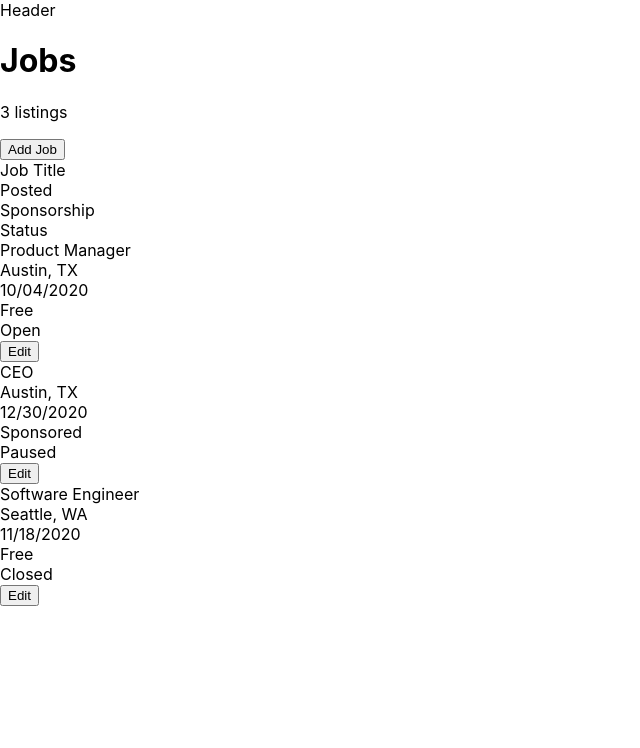
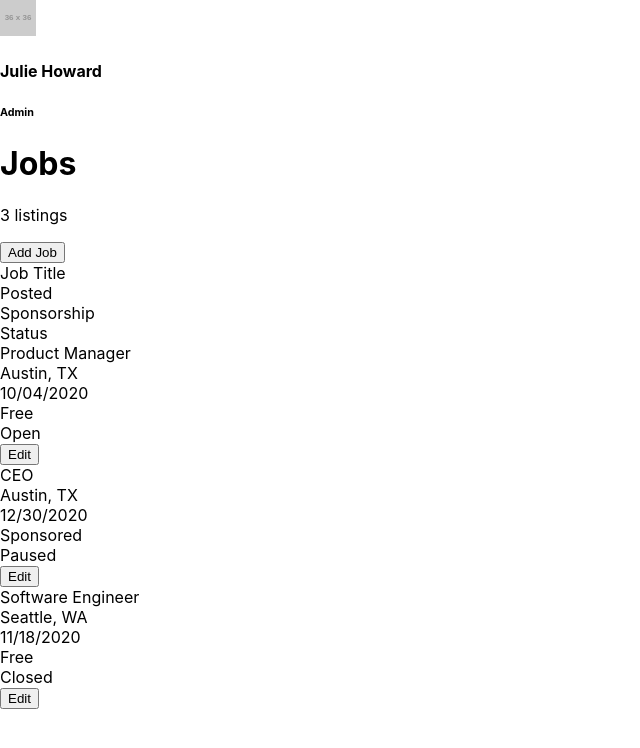
Before and after one commit to christinakerr/frontend-exercise, a React (Create React App) app: page / in a window 1280 px wide. Shown: the top 748 px of the page, without its empty margins (0-640 px from the left). Built offline with nearby package versions, Linux system fonts and the light colour scheme.

Commit message:
Added basic HTML to header

```diff
--- a/public/index.html
+++ b/public/index.html
@@ -2,42 +2,17 @@
 <html lang="en">
   <head>
     <meta charset="utf-8" />
-    <link rel="icon" href="%PUBLIC_URL%/favicon.ico" />
     <meta name="viewport" content="width=device-width, initial-scale=1" />
     <meta name="theme-color" content="#000000" />
     <meta
       name="description"
-      content="Web site created using create-react-app"
+      content="Christi Kerr Coding Exercise - Job List"
     />
-    <link rel="apple-touch-icon" href="%PUBLIC_URL%/logo192.png" />
-    <!--
-      manifest.json provides metadata used when your web app is installed on a
-      user's mobile device or desktop. See https://developers.google.com/web/fundamentals/web-app-manifest/
-    -->
-    <link rel="manifest" href="%PUBLIC_URL%/manifest.json" />
-    <!--
-      Notice the use of %PUBLIC_URL% in the tags above.
-      It will be replaced with the URL of the `public` folder during the build.
-      Only files inside the `public` folder can be referenced from the HTML.
-
-      Unlike "/favicon.ico" or "favicon.ico", "%PUBLIC_URL%/favicon.ico" will
-      work correctly both with client-side routing and a non-root public URL.
-      Learn how to configure a non-root public URL by running `npm run build`.
-    -->
-    <title>React App</title>
+    <title>Christi Kerr Coding Exercise</title>
   </head>
   <body>
     <noscript>You need to enable JavaScript to run this app.</noscript>
     <div id="root"></div>
-    <!--
-      This HTML file is a template.
-      If you open it directly in the browser, you will see an empty page.
 
-      You can add webfonts, meta tags, or analytics to this file.
-      The build step will place the bundled scripts into the <body> tag.
-
-      To begin the development, run `npm start` or `yarn start`.
-      To create a production bundle, use `npm run build` or `yarn build`.
-    -->
   </body>
 </html>
--- a/src/components/Header.js
+++ b/src/components/Header.js
@@ -2,7 +2,11 @@ import React from 'react'
 
 function Header() {
     return (
-        <header>Header</header>
+        <header>
+            <img src="https://via.placeholder.com/36" alt="Placeholder avatar"/>
+            <h4>Julie Howard</h4>
+            <h6>Admin</h6>
+        </header>
     );
 }
 
```
